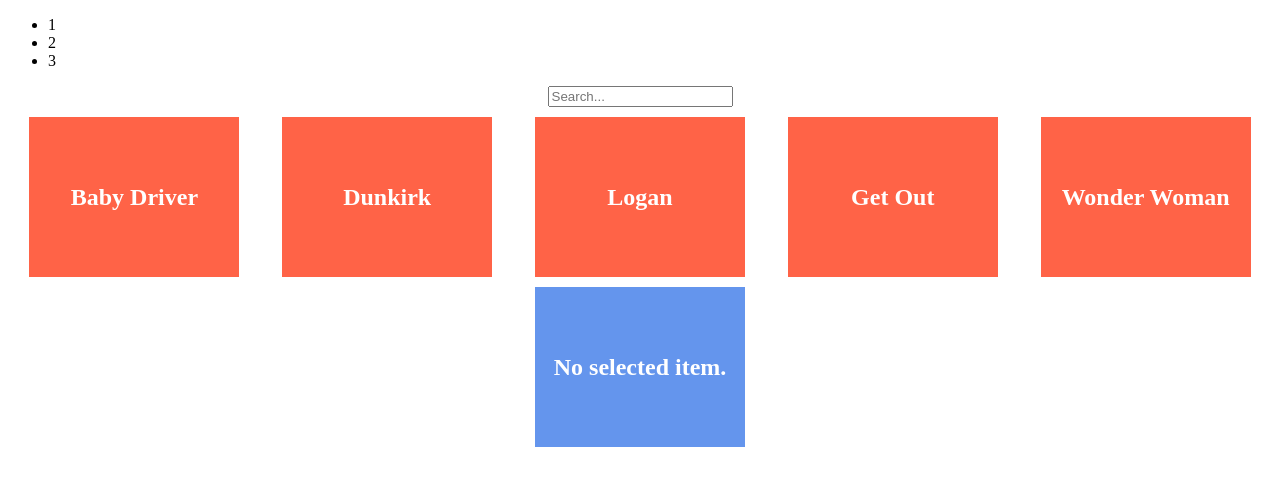
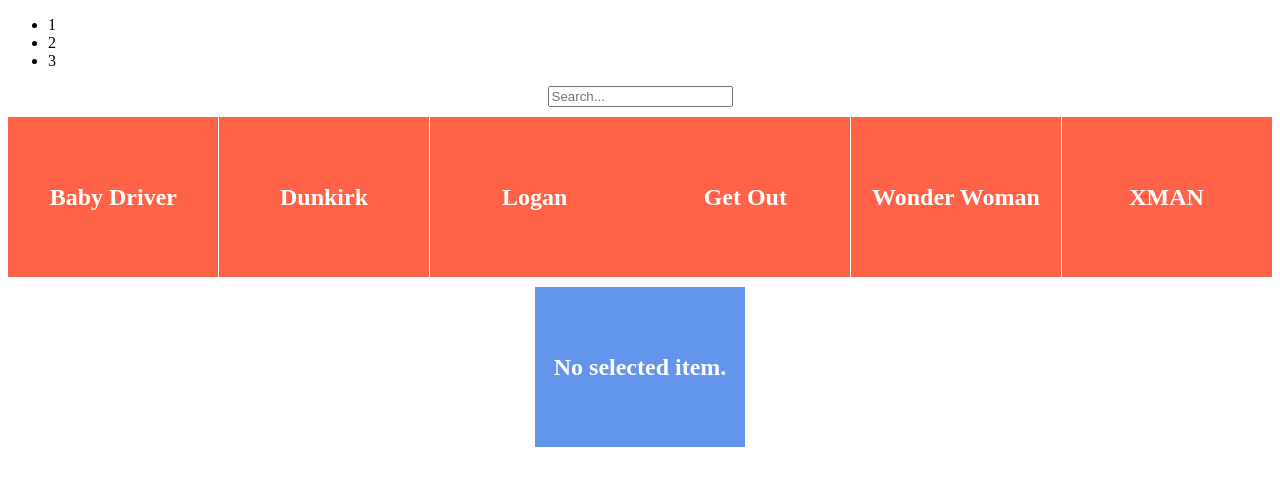
Before and after one commit to dimitrina-beleva/Super-Card, a React app: page / in a window 1280 px wide. Shown: the top 486 px of the page. Built offline with nearby package versions, Linux system fonts and the light colour scheme.

Commit message:
Added film (#2)

```diff
--- a/src/components/App.jsx
+++ b/src/components/App.jsx
@@ -15,7 +15,8 @@
   { id: 2, title: 'Dunkirk', plot: 'Lorem Ipsum is simply dummy text of the printing and typesetting industry.' },
   { id: 3, title: 'Logan', plot: 'Lorem Ipsum is simply dummy text of the printing and typesetting industry.' },
   { id: 4, title: 'Get Out', plot: 'Lorem Ipsum is simply dummy text of the printing and typesetting industry.' },
-  { id: 5, title: 'Wonder Woman', plot: 'Lorem Ipsum is simply dummy text of the printing and typesetting industry.' }
+  { id: 5, title: 'Wonder Woman', plot: 'Lorem Ipsum is simply dummy text of the printing and typesetting industry.' },
+  { id: 6, title: 'XMAN', plot: 'XX.' }
 ];
 
 // http://www.omdbapi.com/
```
